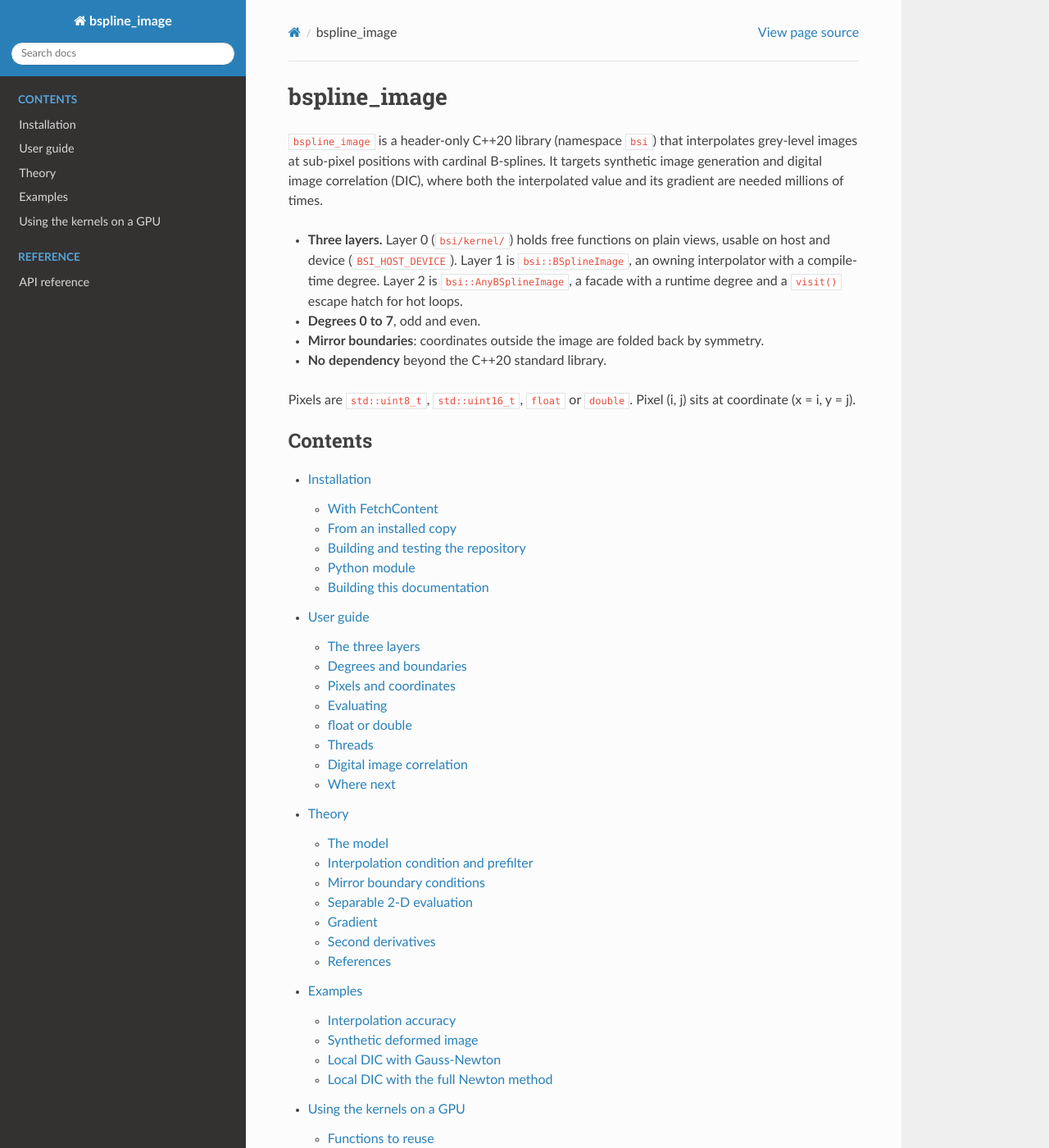
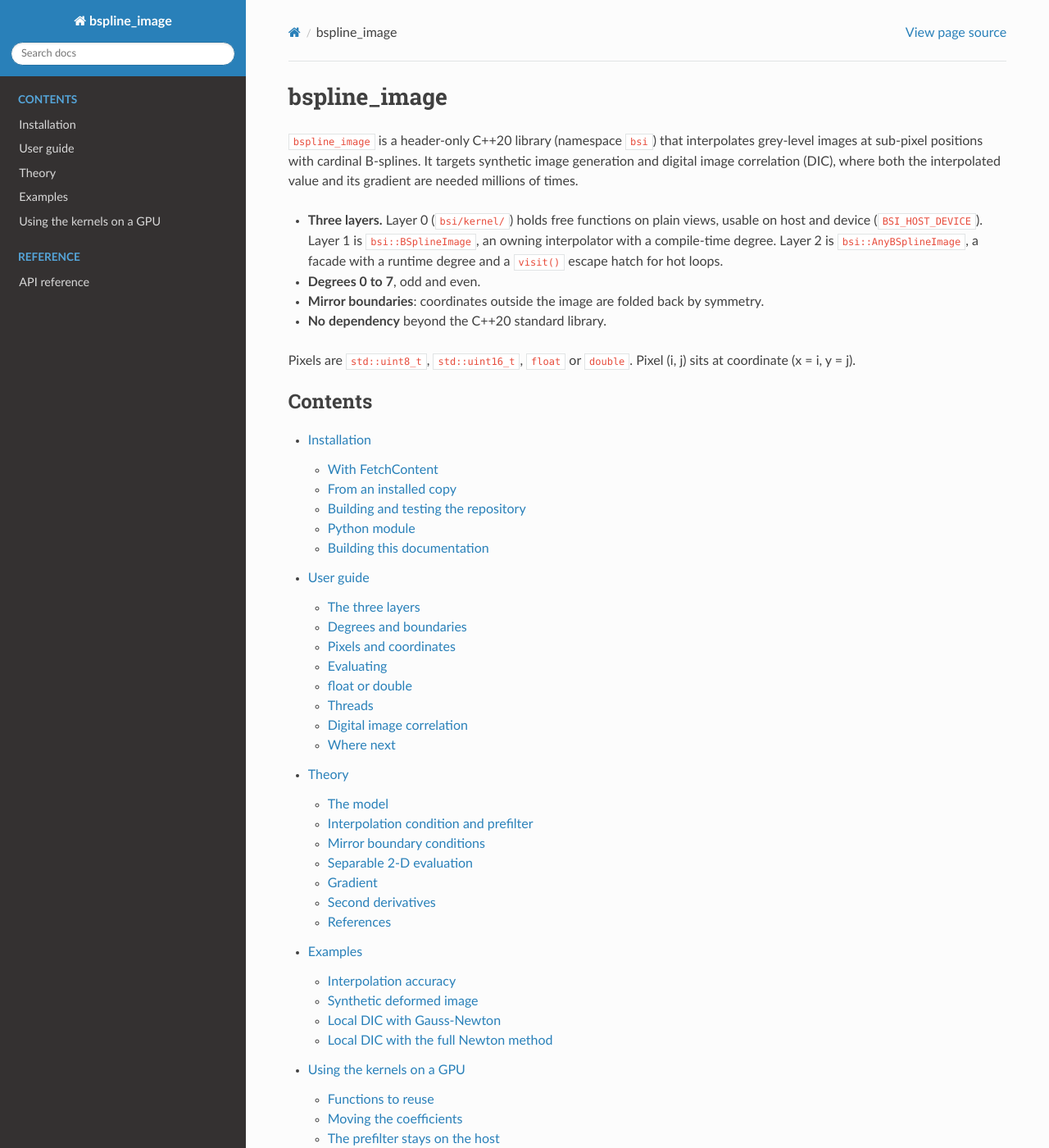
Before and after one commit to thibaultbarret/bspline_image, a Sphinx documentation site: the page built from docs/sphinx/index.md, in a window 1280 px wide and 1400 px high. Shown: the whole window at 82% size. Built offline with Sphinx 7.4.7 and the Read the Docs theme 3.1.0, drawn with Linux system fonts in a browser that asks for light colours; cross-references to code outside the pages are shown as plain code; the version number is read from the project's files by our own code.

Commit message:
docs: widen the content column to 1200px

```diff
--- /dev/null
+++ b/docs/sphinx/_static/custom.css
@@ -0,0 +1,5 @@
+/* SPDX-License-Identifier: BSD-3-Clause */
+/* Widen the content column (theme default: 800px) for figures and wide tables. */
+.wy-nav-content {
+    max-width: 1200px;
+}
--- a/docs/sphinx/conf.py
+++ b/docs/sphinx/conf.py
@@ -36,6 +36,8 @@ myst_enable_extensions = ["dollarmath", "amsmath", "colon_fence"]
 
 templates_path = ["_templates"]
 html_theme = "sphinx_rtd_theme"
+html_static_path = ["_static"]
+html_css_files = ["custom.css"]
 # The Doxygen HTML (built by the docs-api target) is published under api/.
 html_extra_path = [str(BUILD_DIR / "extra")]
 
```
